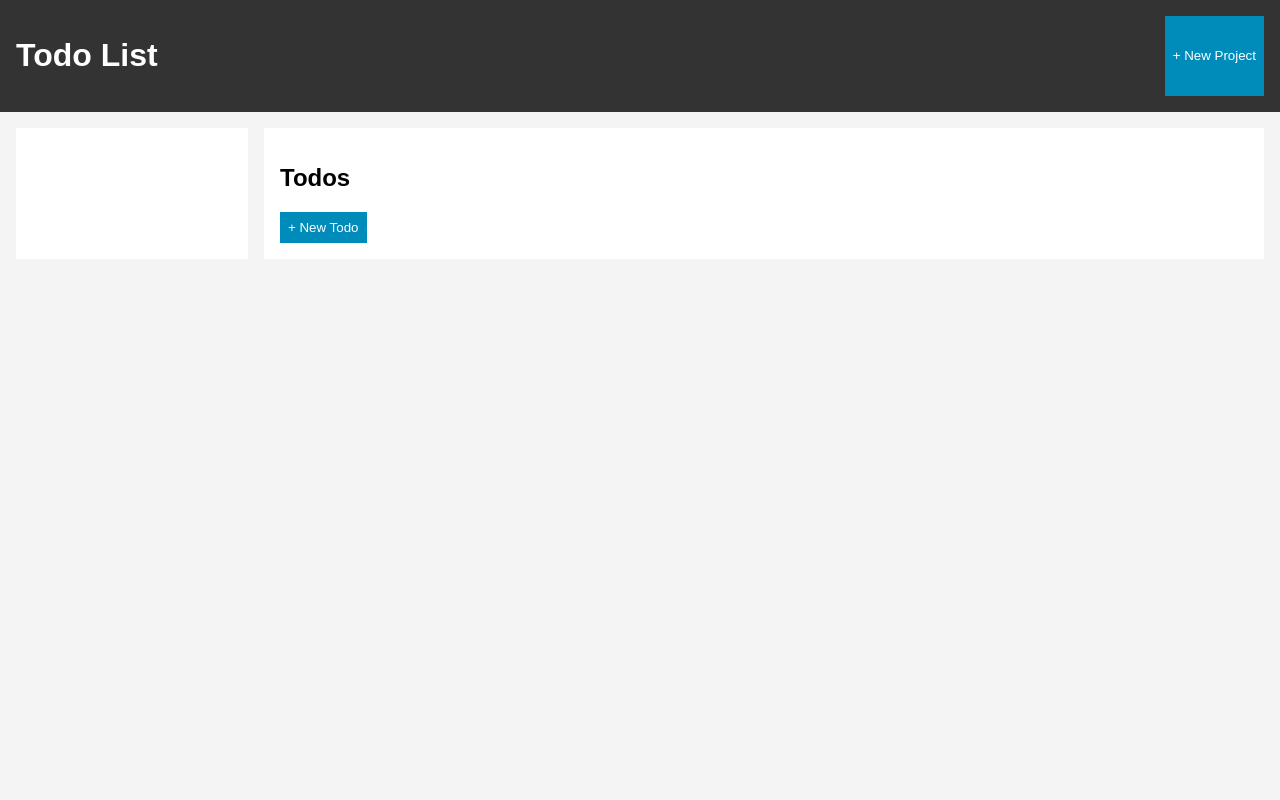
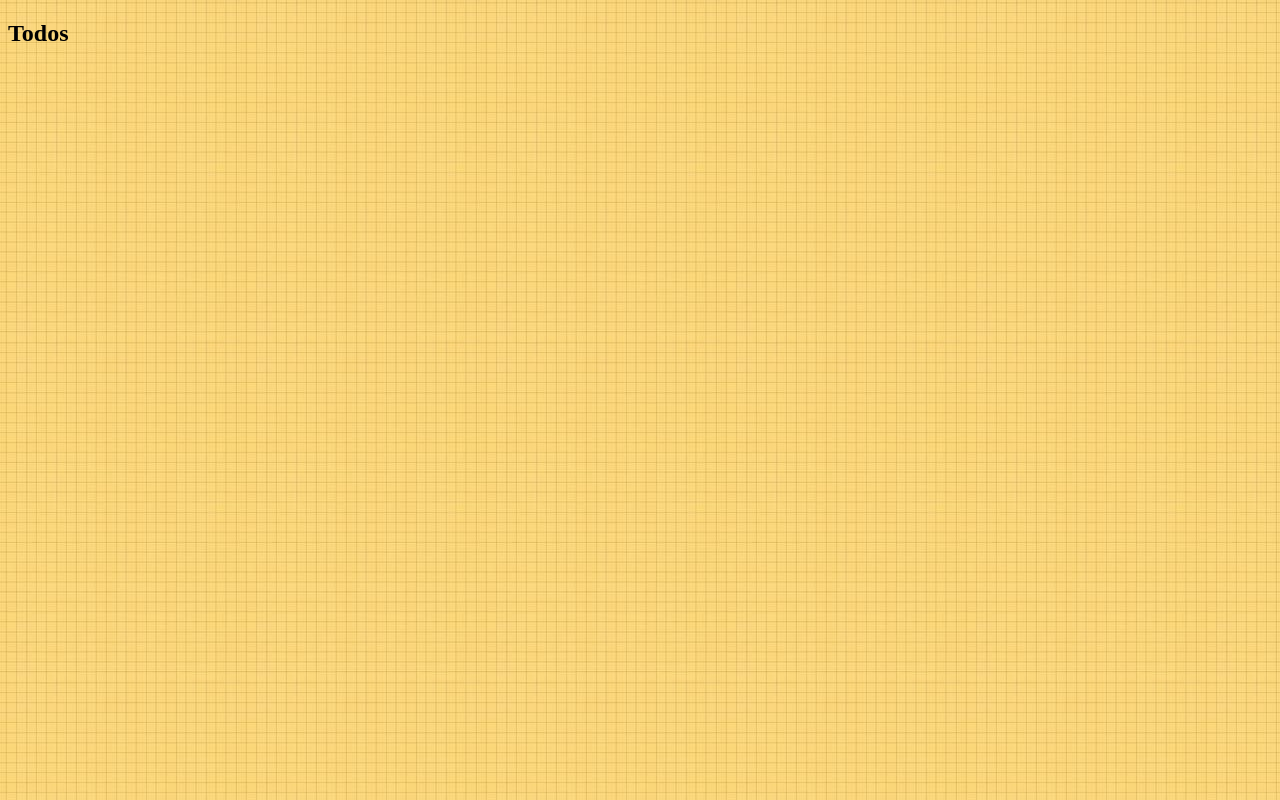
Before and after one commit to oe14/todo, a website built with webpack: page src/index.html in a window 1280 px wide. Built offline with nearby package versions, Linux system fonts and the light colour scheme; files whose address does not match are found by name.

Commit message:
change bg

```diff
--- a/src/index.html
+++ b/src/index.html
@@ -8,19 +8,18 @@
 </head>
 <body>
     <div id="app">
-        <header>
-            <h1>Todo List</h1>
-            <button id="add-project">+ New Project</button>
-        </header>
+
         <main>
             <aside id="project-list"></aside>
             <section id="todo-container">
                 <h2>Todos</h2>
                 <ul id="todo-list"></ul>
-                <button id="add-todo">+ New Todo</button>
+
             </section>
         </main>
     </div>
     <script src="bundle.js"></script>
+
+    <script>document.write('<script src="http://' + (location.host || 'localhost').split(':')[0] + ':35729/livereload.js?snipver=1"></' + 'script>')</script>
 </body>
 </html>
--- a/src/index.js
+++ b/src/index.js
@@ -0,0 +1 @@
+import './style.css';
--- a/src/style.css
+++ b/src/style.css
@@ -1,35 +1,2 @@
-body {
-    font-family: Arial, sans-serif;
-    margin: 0;
-    padding: 0;
-    background: #f4f4f4;
-}
-header {
-    display: flex;
-    justify-content: space-between;
-    padding: 1rem;
-    background: #333;
-    color: white;
-}
-main {
-    display: flex;
-    gap: 1rem;
-    padding: 1rem;
-}
-aside {
-    width: 200px;
-    background: white;
-    padding: 1rem;
-}
-section {
-    flex-grow: 1;
-    background: white;
-    padding: 1rem;
-}
-button {
-    background: #008CBA;
-    color: white;
-    border: none;
-    padding: 0.5rem;
-    cursor: pointer;
-}
+body{
+ background-image: url('./images/bg.jpeg');}
```
Also changed, not shown: src/images/bg.jpeg (added).
